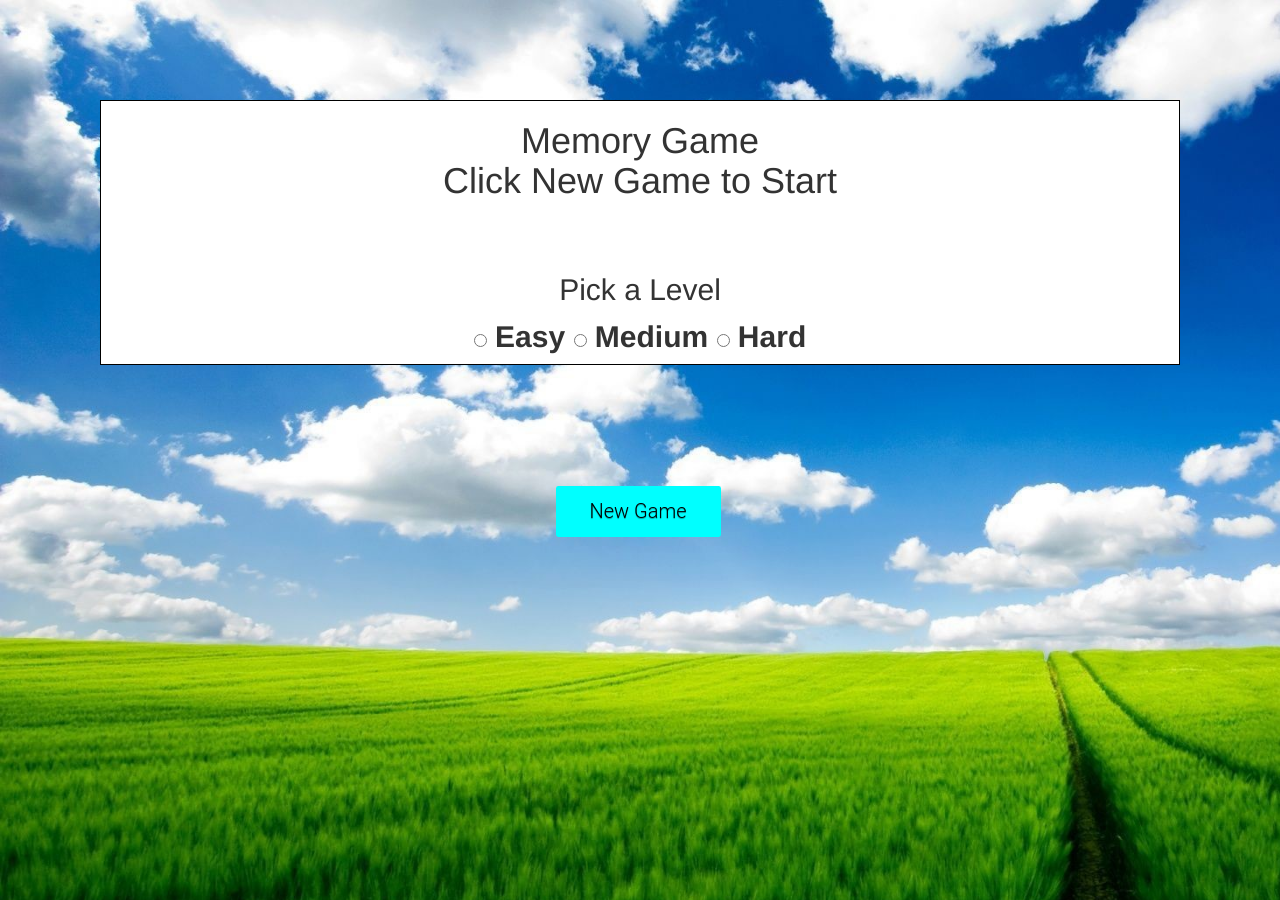
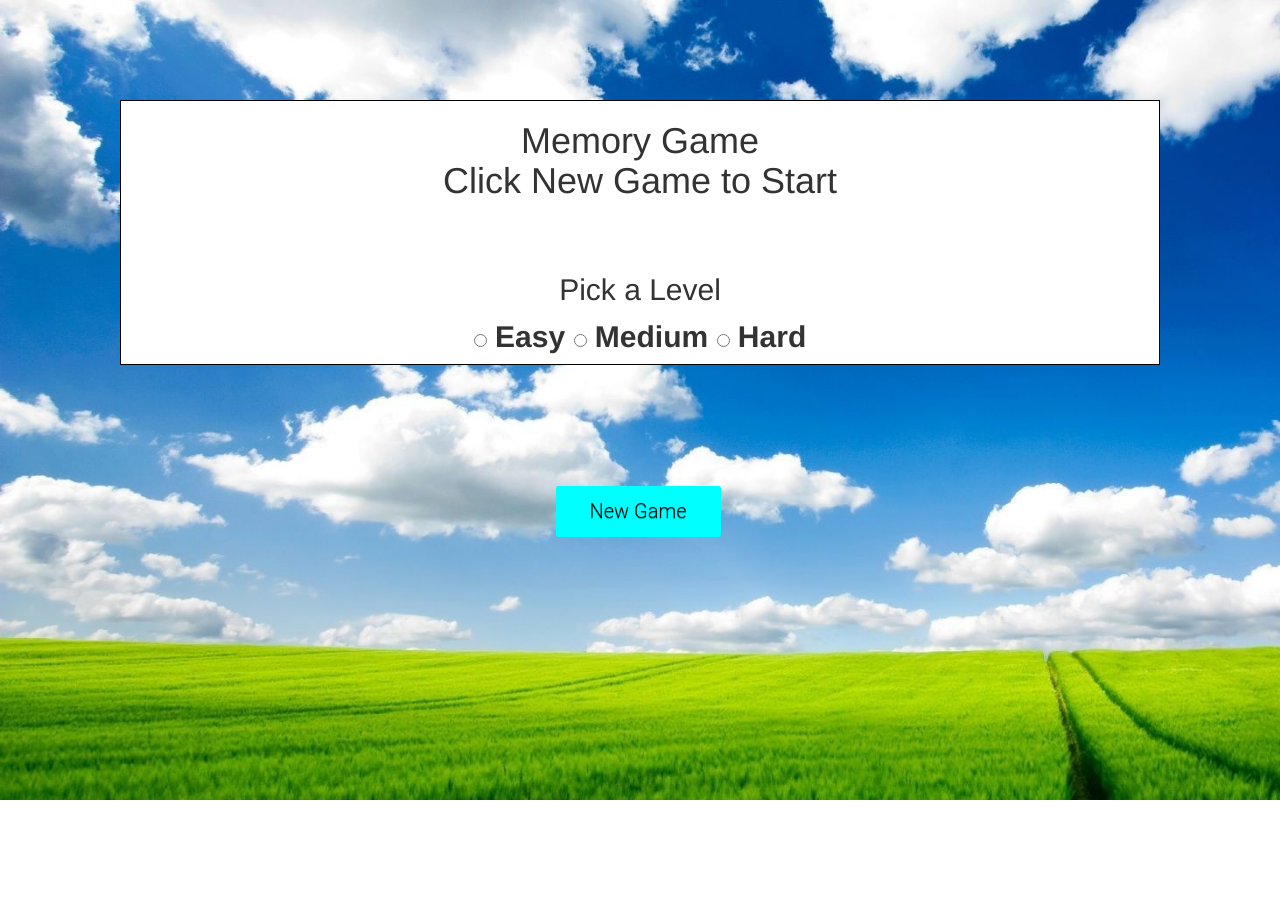
Before and after one commit to jonathan-cloud/assignment5, a plain HTML site: page index.html in a window 1280 px wide. After the commit the page ends 800 px from the top, so only its background shows below. Drawn offline with nearby package versions, Linux system fonts and the light colour scheme; no server answers.

Commit message:
some style changes

```diff
--- a/style/style.css
+++ b/style/style.css
@@ -78,10 +78,11 @@
 }
 
 body {
-  height: 100vh;
+  height: 80vh;
   background-image: url("/images/background.jpg");
   /* background-repeat: no-repeat; */
   background-size: 210vh;
+  margin: 20px;
 }
 
 .memory-game {
```
